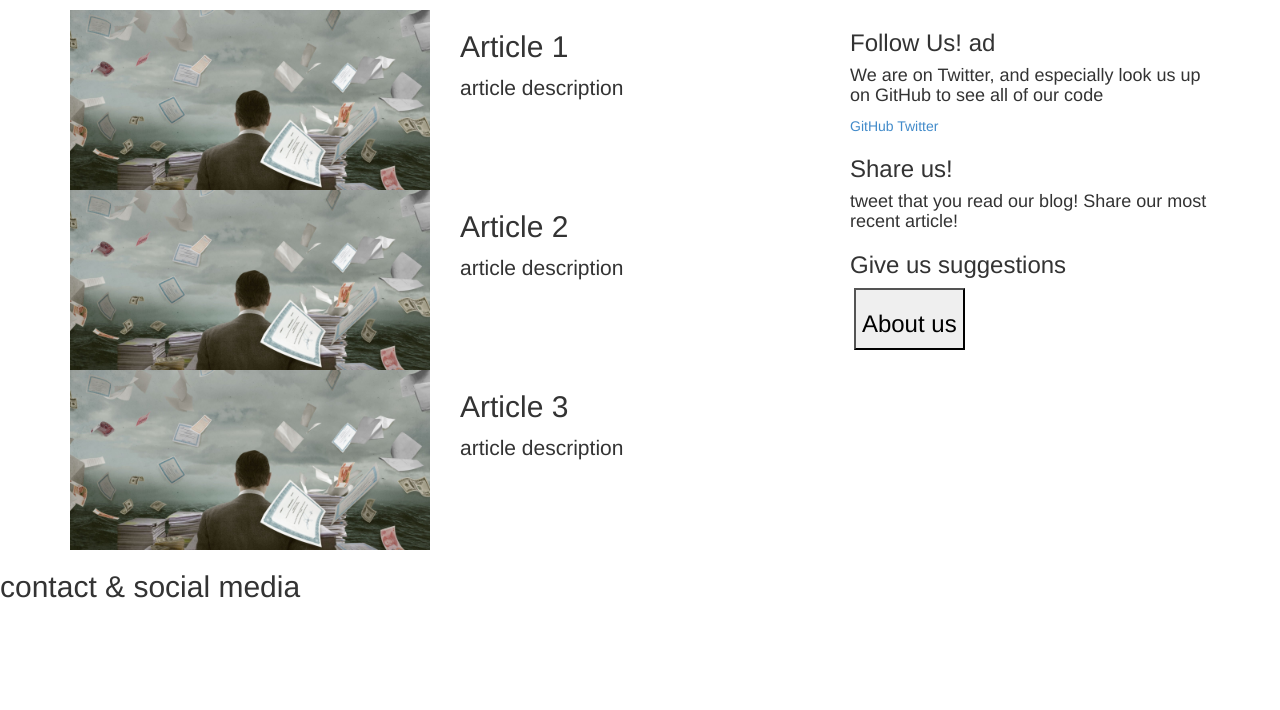
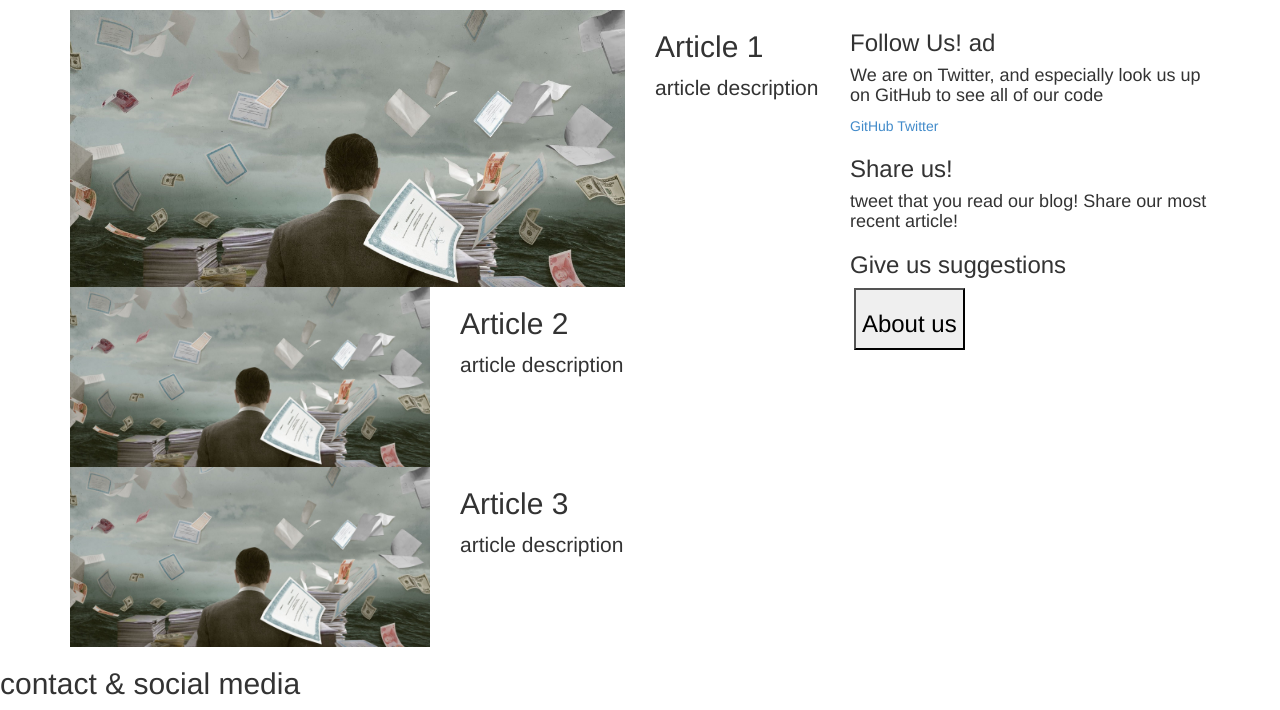
Before and after one commit to carterfawson/TheCreativeTruth, a Django app: template templates/index.html in a window 1280 px wide. Shown: the part 170-880 px from the top of the page. Before the commit the page ends 768 px from the top, so only its background shows below. Run offline with Django 3.2, Linux system fonts and the light colour scheme; the template is opened without the code that fills it, so the values that code supplies are empty; some libraries are stand-ins or nearby versions.

Commit message:
working with Bootstrap

```diff
--- a/templates/index.html
+++ b/templates/index.html
@@ -30,8 +30,8 @@
     <div class="row main-row">
         <div class="col-sm-8">
             <article class="row">
-                <img src="{% static 'blog/images/money_copy.jpg' %}" class="col-sm-6"/>
-                <div class="col-sm-6">
+                <img src="{% static 'blog/images/money_copy.jpg' %}" class="col-sm-9"/>
+                <div class="col-sm-3">
                     <h2>Article 1</h2>
                     <p class="lead">article description</p>
                 </div>
```
